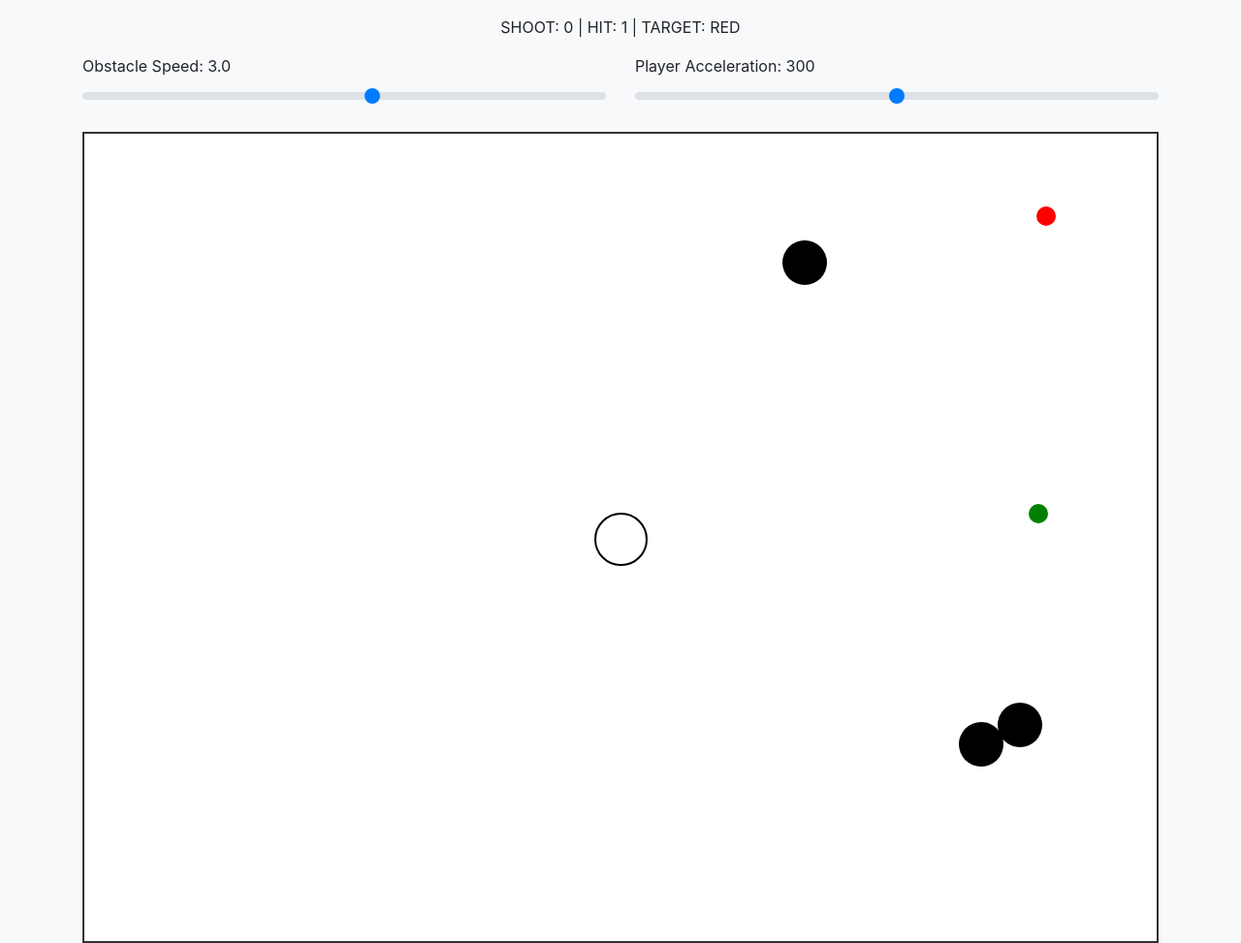
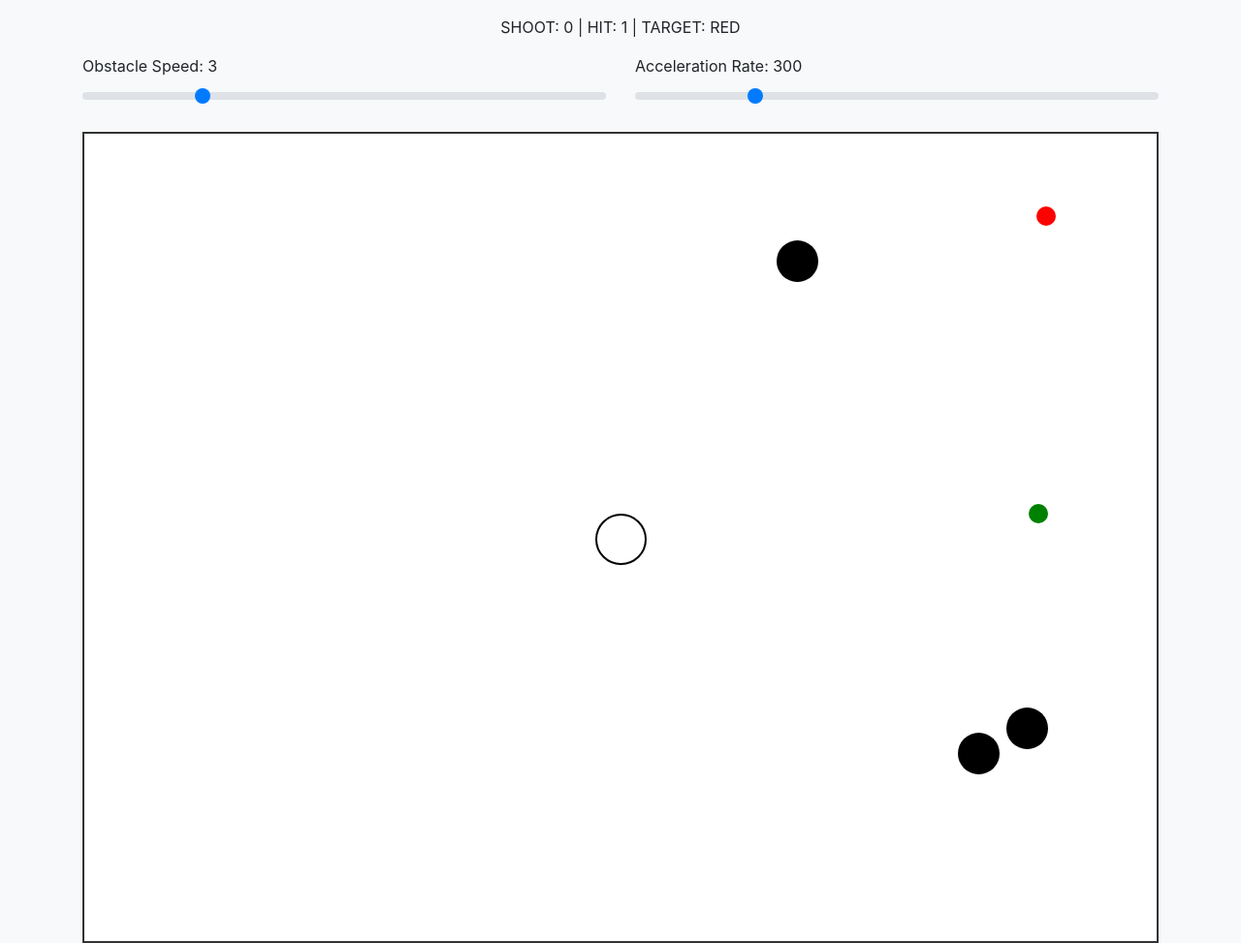
Before and after one commit to bankgg/joystick, a plain HTML site: page index.html in a window 1280 px wide. Shown: the whole page at 97% size. Drawn offline with nearby package versions, Linux system fonts and the light colour scheme.

Commit message:
Add files via upload

```diff
--- a/index.html
+++ b/index.html
@@ -28,8 +28,8 @@
       /* Player (transparent circle) reduced by 15% (from 64px to ~55px) */
       #player {
         position: absolute;
-        width: 55px;
-        height: 55px;
+        width: 53px;
+        height: 53px;
         border: 2px solid black;
         border-radius: 50%;
         background-color: transparent;
@@ -44,8 +44,8 @@
       /* Obstacles: reduced by 15% (from 54px to ~46px) */
       .obstacle {
         position: absolute;
-        width: 46px;
-        height: 46px;
+        width: 43px;
+        height: 43px;
         border-radius: 50%;
         background-color: black;
       }
@@ -71,23 +71,23 @@
             type="range"
             id="obstacleSpeedSlider"
             class="custom-range"
-            min="0.5"
-            max="5"
-            step="0.1"
+            min="1"
+            max="10"
+            step="1"
             value="3"
           />
         </div>
         <div class="col-md-6">
           <label for="accelerationSlider"
-            >Player Acceleration: <span id="accelerationValue"></span
+            >Acceleration Rate: <span id="accelerationValue"></span
           ></label>
           <input
             type="range"
             id="accelerationSlider"
             class="custom-range"
-            min="50"
-            max="550"
-            step="50"
+            min="100"
+            max="1000"
+            step="100"
             value="300"
           />
         </div>
@@ -127,8 +127,8 @@
           gameAreaHeight = dims.height;
 
         // Sizes (15% reduction adjustments)
-        var playerSize = 55; // Player ~55px (reduced from 64px)
-        var obstacleSize = 46; // Obstacles ~46px (reduced from 54px)
+        var playerSize = 53; // Player ~55px (reduced from 64px)
+        var obstacleSize = 43; // Obstacles ~46px (reduced from 54px)
         var playerRadius = playerSize / 2;
         var obstacleRadius = obstacleSize / 2;
 
@@ -137,13 +137,13 @@
         var acceleration = parseFloat($("#accelerationSlider").val()); // initial value (e.g., 100)
 
         // Display initial slider values.
-        $("#obstacleSpeedValue").text(obstacleSpeed.toFixed(1));
+        $("#obstacleSpeedValue").text(obstacleSpeed.toFixed(0));
         $("#accelerationValue").text(acceleration.toFixed(0));
 
         // Slider event handlers.
         $("#obstacleSpeedSlider").on("input change", function () {
           obstacleSpeed = parseFloat($(this).val());
-          $("#obstacleSpeedValue").text(obstacleSpeed.toFixed(1));
+          $("#obstacleSpeedValue").text(obstacleSpeed.toFixed(0));
         });
         $("#accelerationSlider").on("input change", function () {
           acceleration = parseFloat($(this).val());
@@ -170,7 +170,7 @@
         var turnRate = Math.PI; // radians/second
 
         // Create two target circles (red and green).
-        var targetRadius = 10; // half of 20px
+        var targetRadius = 9; // half of 20px
         var targetRed = $('<div id="targetRed" class="target"></div>').css(
           "background-color",
           "red"
@@ -366,7 +366,9 @@
           player.css({ left: playerPos.x + "px", top: playerPos.y + "px" });
 
           // --- Stationary Check for Firing ---
+          // Increment timer only if the target is completely covered AND the player is nearly stationary.
           if (
+            isTargetCovered() &&
             Math.abs(playerPos.x - lastPlayerPos.x) < 1 &&
             Math.abs(playerPos.y - lastPlayerPos.y) < 1
           ) {
@@ -376,7 +378,7 @@
           }
           lastPlayerPos.x = playerPos.x;
           lastPlayerPos.y = playerPos.y;
-          if (isTargetCovered() && stationaryTime >= 2000 && !readyToFire) {
+          if (stationaryTime >= 2000 && !readyToFire) {
             readyToFire = true;
             player.css("border-color", "yellow");
           }
```
